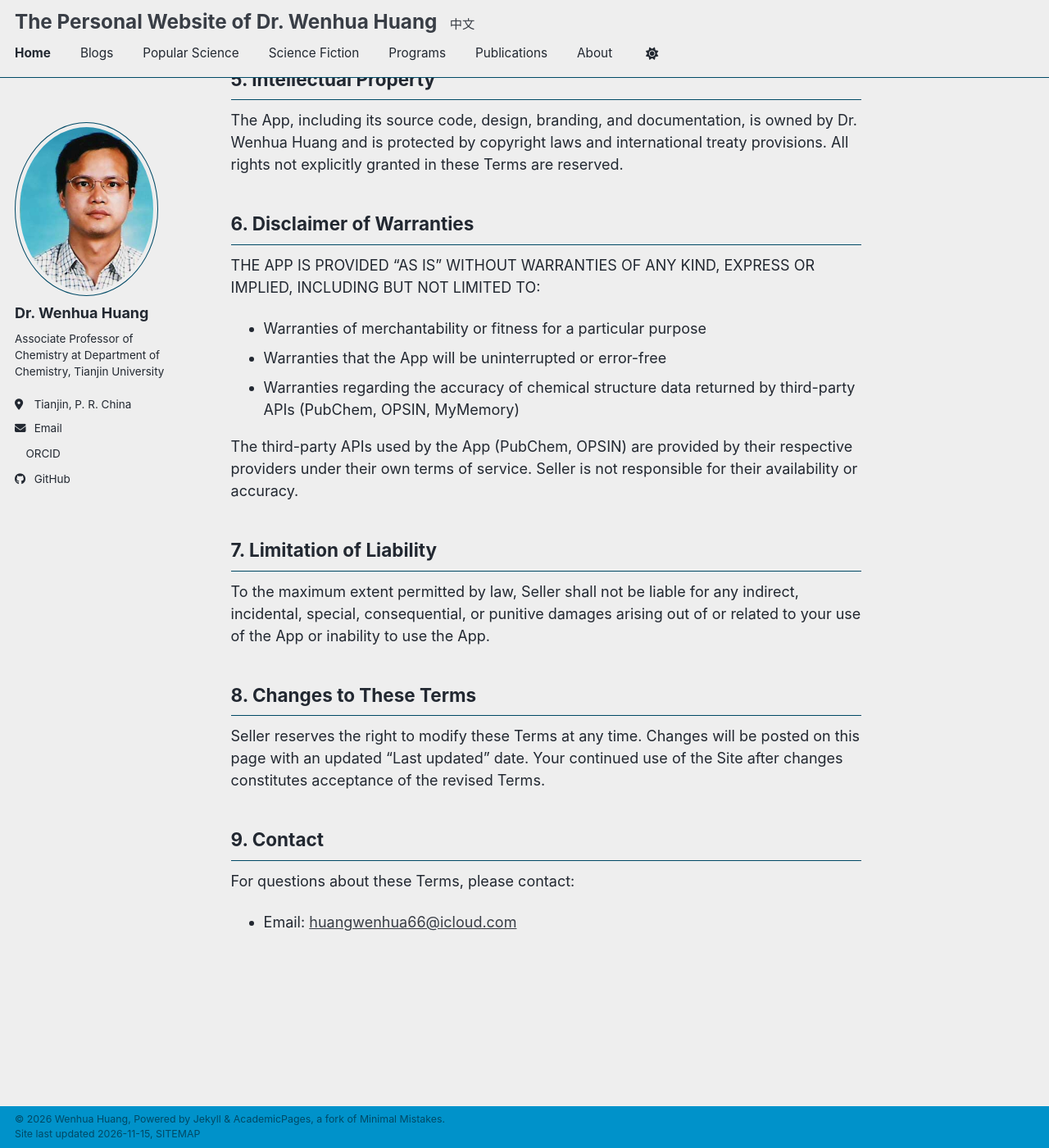
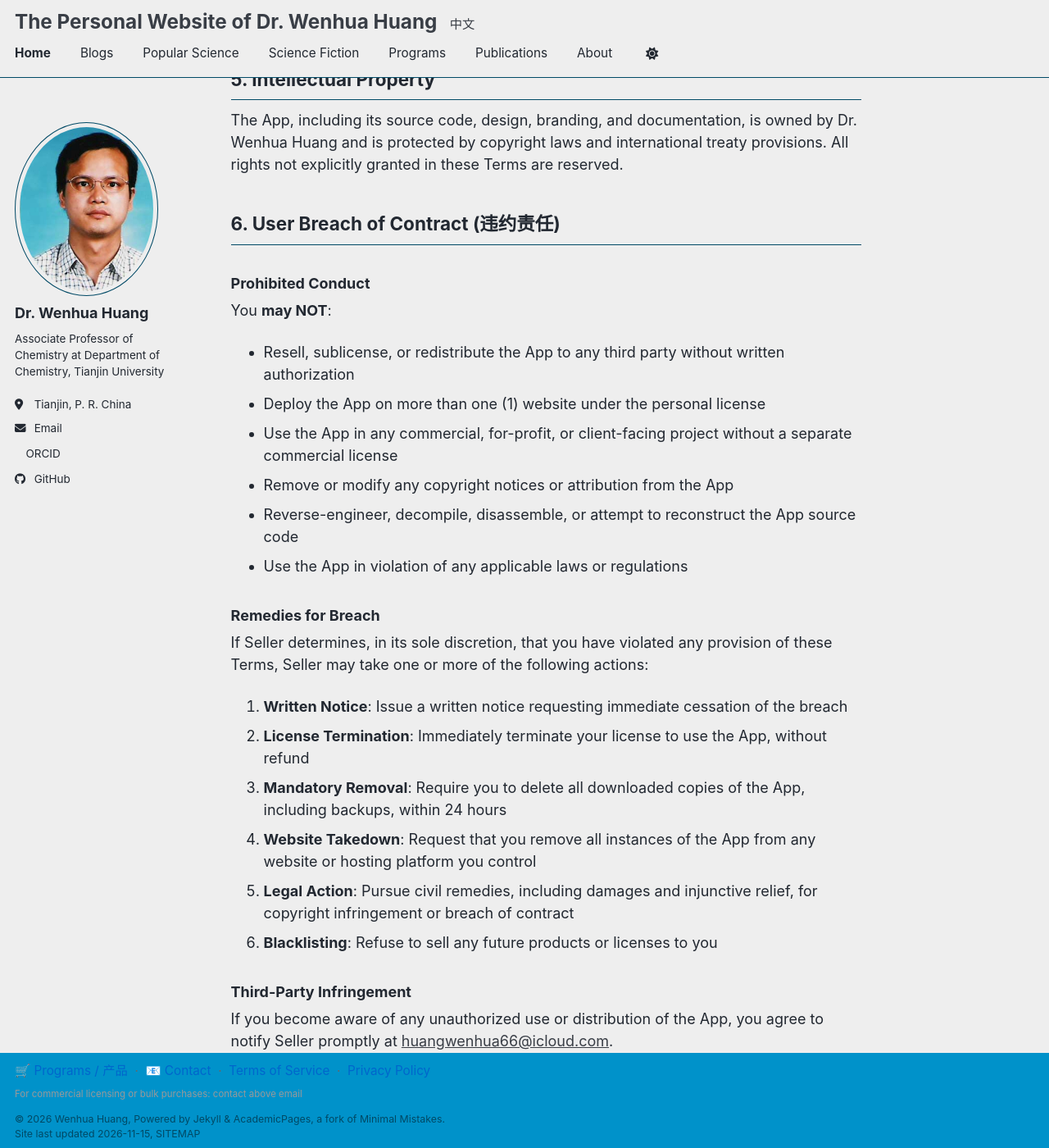
Before and after one commit to WenhuaHuang66/WenhuaHuang66.github.io, a Jekyll site: the page built from _pages/terms.md, in a window 1280 px wide and 1400 px high, scrolled down 1871 px. Shown: the whole window at 82% size. Built offline with Jekyll 4.4.1, drawn with Linux system fonts in a browser that asks for light colours; a style sheet for code colours, icons or effects is not loaded; some of the changed text lies outside the part shown.

Commit message:
Fix Waffo review: footer links, pricing card, breach of contract section

```diff
--- a/_includes/footer/custom.html
+++ b/_includes/footer/custom.html
@@ -1,4 +1,17 @@
 <!-- start custom footer snippets -->
+
+<!-- Global footer links: Terms, Privacy, Contact, Shop -->
+<div style="margin-bottom:0.6em;font-size:0.85em;color:#666;line-height:1.8;">
+  <span>🛒 <a href="/programs/" style="color:#0066cc;">Programs / 产品</a></span>
+  &nbsp;·&nbsp;
+  <span>📧 <a href="mailto:huangwenhua66@icloud.com" style="color:#0066cc;">Contact</a></span>
+  &nbsp;·&nbsp;
+  <span><a href="/terms/" style="color:#0066cc;">Terms of Service</a></span>
+  &nbsp;·&nbsp;
+  <span><a href="/privacy/" style="color:#0066cc;">Privacy Policy</a></span>
+  <br />
+  <small style="color:#999;">For commercial licensing or bulk purchases: contact above email</small>
+</div>
 
 <!-- Support for MathJax -->
 <script>
--- a/_pages/terms.md
+++ b/_pages/terms.md
@@ -56,7 +56,34 @@ All payments are processed by **Waffo Pancake** (Merchant of Record). Accepted p
 
 The App, including its source code, design, branding, and documentation, is owned by Dr. Wenhua Huang and is protected by copyright laws and international treaty provisions. All rights not explicitly granted in these Terms are reserved.
 
-## 6. Disclaimer of Warranties
+## 6. User Breach of Contract (违约责任)
+
+### Prohibited Conduct
+
+You **may NOT**:
+- Resell, sublicense, or redistribute the App to any third party without written authorization
+- Deploy the App on more than one (1) website under the personal license
+- Use the App in any commercial, for-profit, or client-facing project without a separate commercial license
+- Remove or modify any copyright notices or attribution from the App
+- Reverse-engineer, decompile, disassemble, or attempt to reconstruct the App source code
+- Use the App in violation of any applicable laws or regulations
+
+### Remedies for Breach
+
+If Seller determines, in its sole discretion, that you have violated any provision of these Terms, Seller may take one or more of the following actions:
+
+1. **Written Notice**: Issue a written notice requesting immediate cessation of the breach
+2. **License Termination**: Immediately terminate your license to use the App, without refund
+3. **Mandatory Removal**: Require you to delete all downloaded copies of the App, including backups, within 24 hours
+4. **Website Takedown**: Request that you remove all instances of the App from any website or hosting platform you control
+5. **Legal Action**: Pursue civil remedies, including damages and injunctive relief, for copyright infringement or breach of contract
+6. **Blacklisting**: Refuse to sell any future products or licenses to you
+
+### Third-Party Infringement
+
+If you become aware of any unauthorized use or distribution of the App, you agree to notify Seller promptly at [huangwenhua66@icloud.com](mailto:huangwenhua66@icloud.com).
+
+## 7. Disclaimer of Warranties
 
 THE APP IS PROVIDED "AS IS" WITHOUT WARRANTIES OF ANY KIND, EXPRESS OR IMPLIED, INCLUDING BUT NOT LIMITED TO:
 - Warranties of merchantability or fitness for a particular purpose
```
Also changed, not shown: other parts of _pages/terms.md (+3 -3 lines), _portfolio/2026-11-11-compound-search-app.md (+18 -15 lines), _portfolio_zh/2026-11-11-compound-search-app.md (+17 -14 lines).
